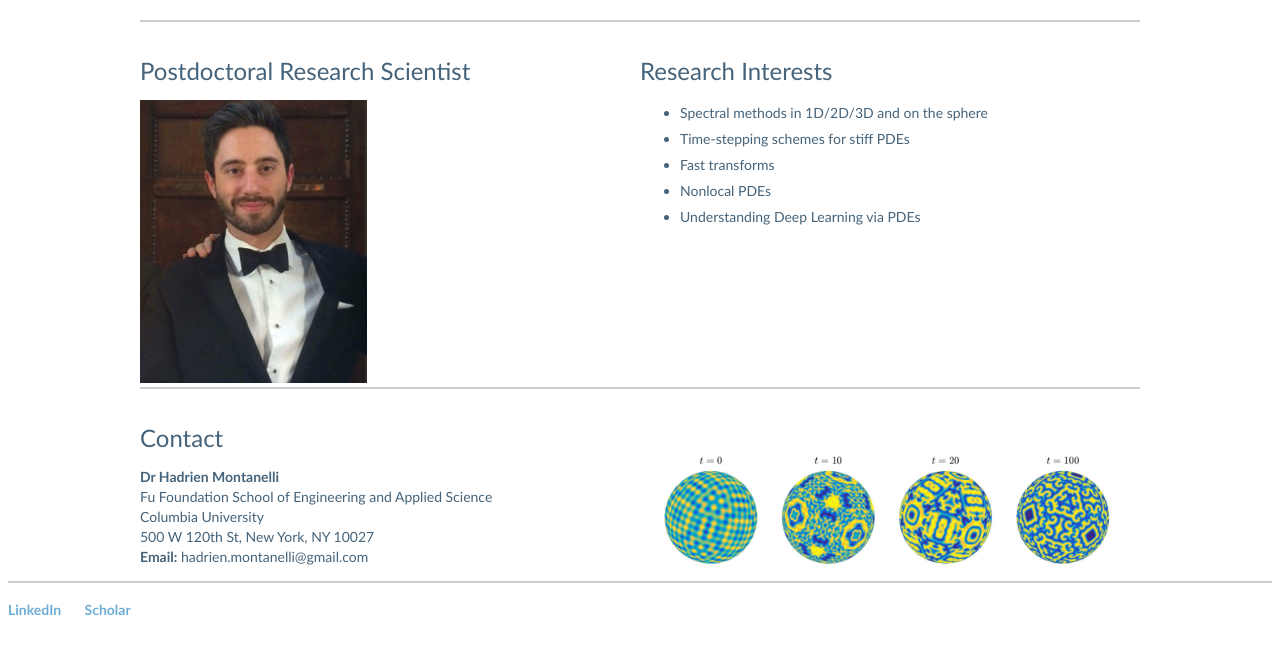
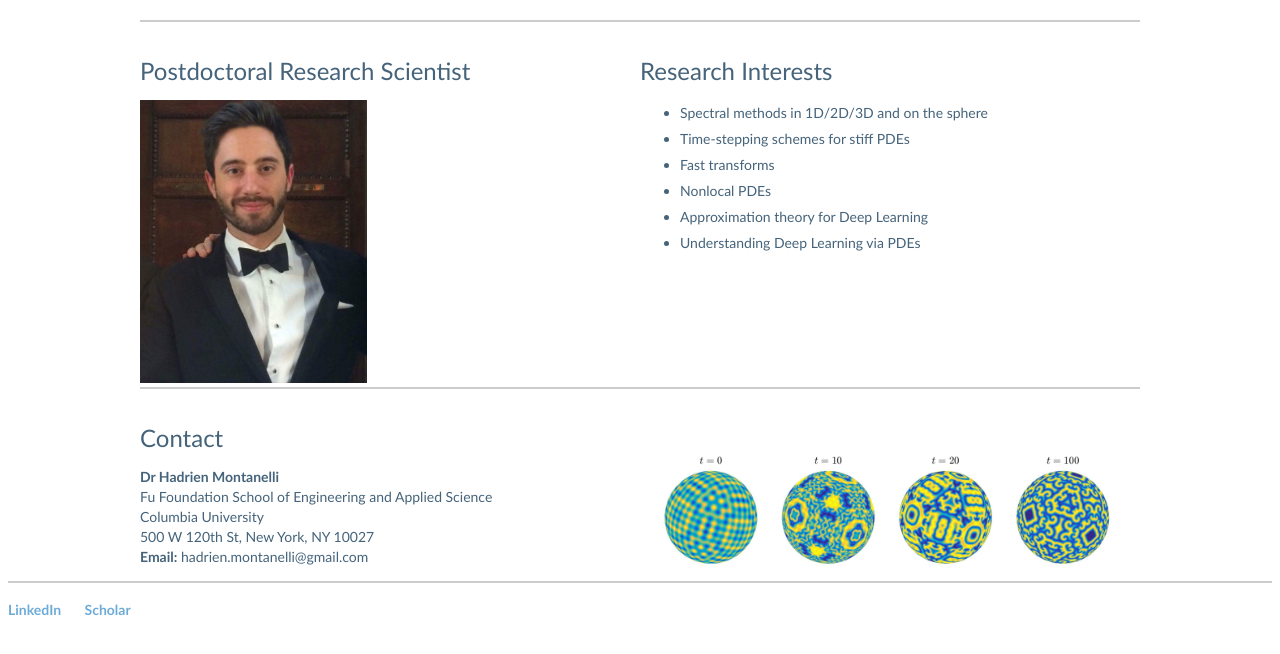
Before and after one commit to Hadrien-Montanelli/Hadrien-Montanelli.github.io, a Jekyll site: the page built from index.html, in a window 1280 px wide, cut to the strip 159-813 px from the top of the page. Built offline with Jekyll 4.4.1, drawn with Linux system fonts in a browser that asks for light colours.

Commit message:
Update index.html

```diff
--- a/index.html
+++ b/index.html
@@ -24,6 +24,7 @@ title: Hadrien Montanelli
 				<li>Time-stepping schemes for stiff PDEs</li>
 				<li>Fast transforms</li>
 				<li>Nonlocal PDEs</li>
+				<li>Approximation theory for Deep Learning</li>
 				<li>Understanding Deep Learning via PDEs</li>
 			</ul>
 		</div>
```
